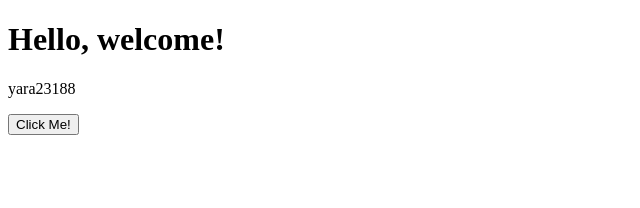
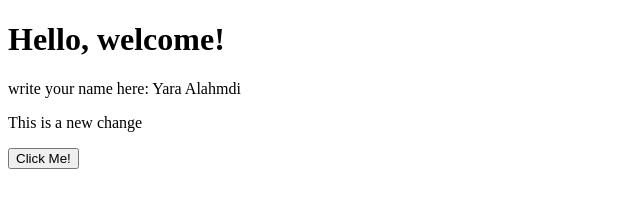
Before and after one commit to yara23188/yaragit, a plain HTML site: page index.html in a window 1280 px wide. Shown: the whole page, without its empty margins (0-640 px from the left). Drawn offline with Linux system fonts and the light colour scheme.

Commit message:
Add new paragraph to index.html

```diff
--- a/index.html
+++ b/index.html
@@ -6,7 +6,8 @@
 </head>
 <body>
 <h1>Hello, welcome!</h1>
-<p>yara23188 </p>
-    <button onclick="alert('Button clicked!')">Click Me!</button>
+<p>write your name here: Yara Alahmdi</p>
+<p>This is a new change</p>
+<button onclick="alert('Button clicked!')">Click Me!</button>
 </body>
 </html>
```
